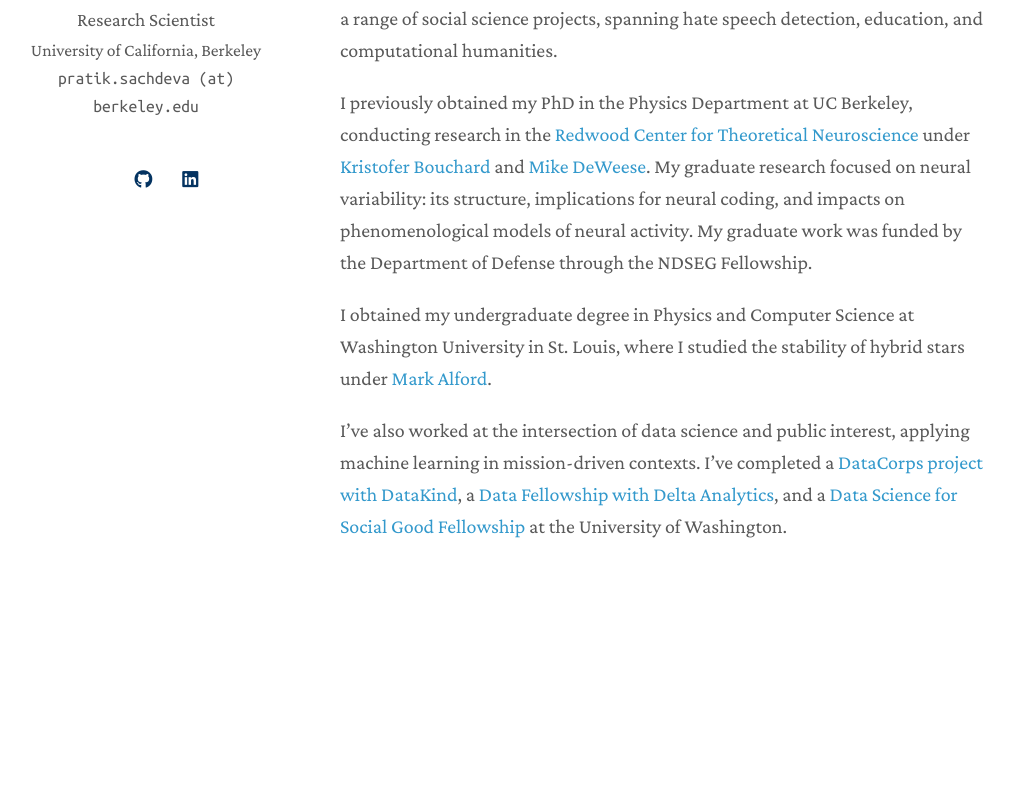
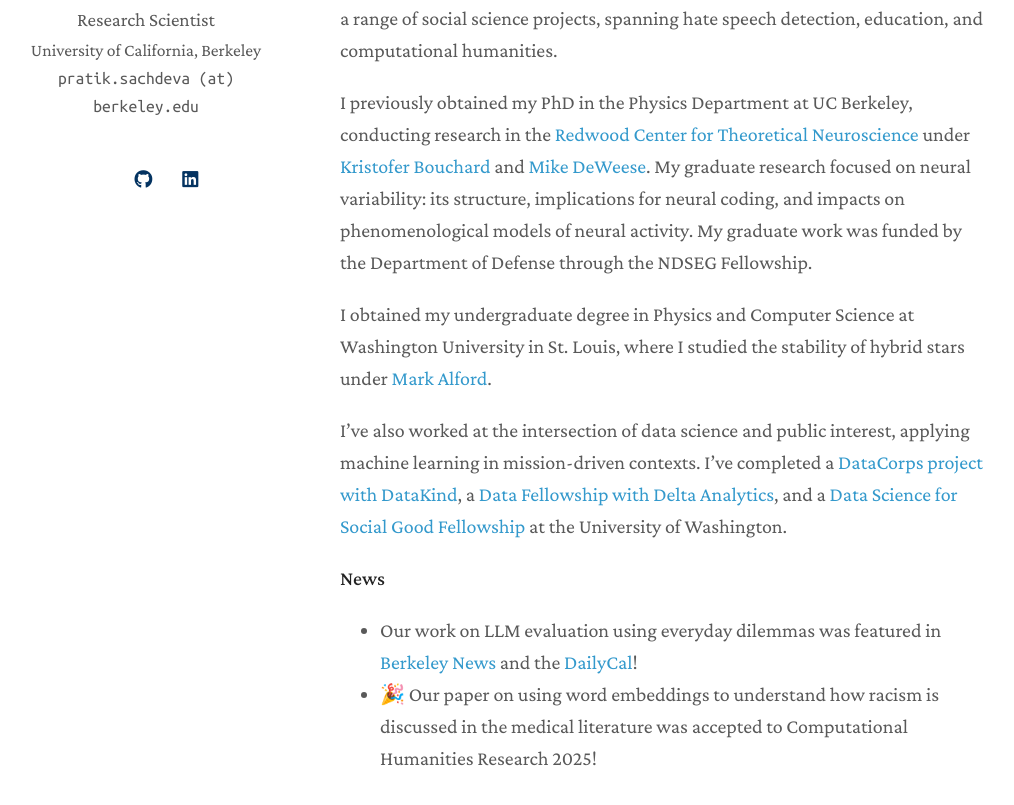
Before and after one commit to pssachdeva/pssachdeva.github.io, a Jekyll site: the page built from index.md, in a window 1280 px wide and 1145 px high. Shown: the part 269-1074 px from the top of the window, without its empty margins (130-1144 px from the left). Built offline with Jekyll 4.4.1, drawn with Linux system fonts in a browser that asks for light colours; a style sheet for code colours, icons or effects is not loaded.

Commit message:
news, pubs

```diff
--- a/_data/publications.yml
+++ b/_data/publications.yml
@@ -54,8 +54,8 @@
     category: "ML in the Public Interest"
 
   - title: "Interrogating Racism in the Medical Literature Using Word Embeddings"
-    authors: "L. Liao, S. Darwish, C. Figueroa, E. Manalo-Pedro, S. Pola, M. Jha, F. De Maio, C. von Vacano, C. Kennedy and <strong><i>P.S. Sachdeva</i></strong>"
-    conference: "Submitted to Computational Humanities Research 2025"
+    authors: "L. Liao, S. Darwish, C. Figueroa, E. Manalo-Pedro, S. Pola, M. Jha, F. De Maio, C. von Vacano, C. Kennedy, <strong><i>P.S. Sachdeva</i></strong>"
+    conference: "Computational Humanities Research (2025)"
     category: "Computational Humanities"
 
   - title: "The stories about racism and health: the development of a framework for racism narratives in medical literature using a computational grounded theory approach"
@@ -65,7 +65,7 @@
 
   - title: "Identifying and Mitigating Statistical Biases in Neural Models of Tuning and Functional Coupling"
     authors: "<i><strong>P. S. Sachdeva</strong></i>, J. Bak, J. A. Livezey, M. E. Dougherty, S. Bhattacharyya, K. E. Bouchard"
-    conference: "Submitted to Journal of Machine Learning Research"
+    conference: "Submitted to Journal of Computational Neuroscience"
     image: "../assets/img/neurobiases2022.png"
     category: "Computational Neuroscience"
 
--- a/index.md
+++ b/index.md
@@ -9,3 +9,8 @@
 I obtained my undergraduate degree in Physics and Computer Science at Washington University in St. Louis, where I studied the stability of hybrid stars under [Mark Alford](https://physics.wustl.edu/people/mark-g-alford).
 
 I’ve also worked at the intersection of data science and public interest, applying machine learning in mission-driven contexts. I've completed a [DataCorps project with DataKind](https://www.datakind.org/datacorps), a [Data Fellowship with Delta Analytics](https://deltanalytics.org/), and a [Data Science for Social Good Fellowship](https://escience.washington.edu/dssg/) at the University of Washington.
+
+**News**
+
+- Our work on LLM evaluation using everyday dilemmas was featured in [Berkeley News](https://news.berkeley.edu/2025/09/10/do-chatbots-have-a-moral-compass-researchers-turn-to-reddit-to-find-out/) and the [DailyCal](https://www.dailycal.org/news/campus/research-and-ideas/uc-berkeley-researchers-use-reddit-to-study-ai-s-moral-judgements/article_441d16db-da8c-4e77-9485-f247b2f536d8.html)!
+- 🎉 Our paper on using word embeddings to understand how racism is discussed in the medical literature was accepted to Computational Humanities Research 2025!
```
